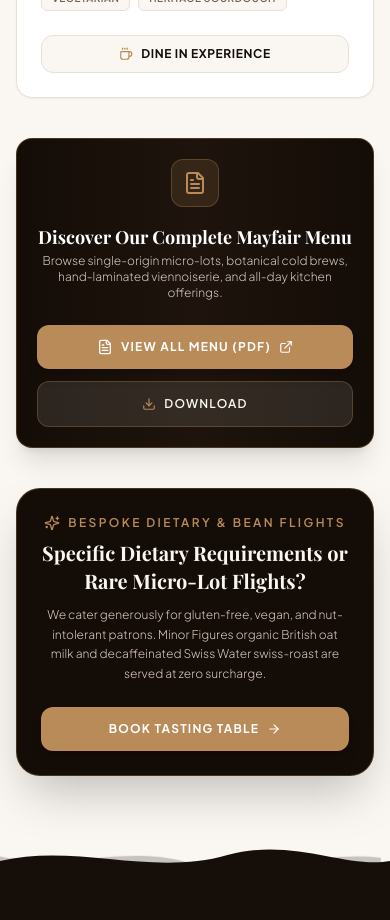
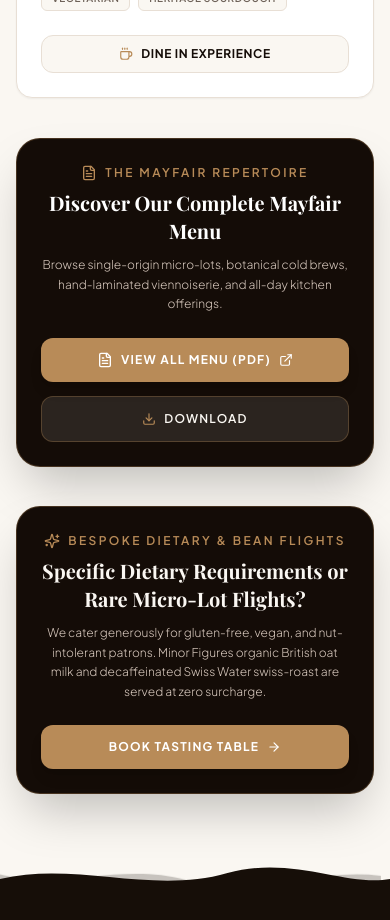
Before and after one commit to Ghilbranalf/CAFE, a React (Vite) app: page / in a window 390 px wide. Shown: the part 5560-6480 px from the top of the page. Built offline with nearby package versions, Linux system fonts and the light colour scheme; a web font is replaced by a local one.

Commit message:
Standardize complete menu banner layout to match dietary card aesthetic on iPad mini & tablets

```diff
--- a/src/components/MenuSection.jsx
+++ b/src/components/MenuSection.jsx
@@ -107,27 +107,26 @@ export default function MenuSection() {
 
         {/* Prominent "View All Menu (PDF)" Banner */}
         <Reveal effect="up" delay={100} className="mb-10 sm:mb-14">
-          <div className="bg-gradient-to-r from-[#140C07] via-[#1E140D] to-[#140C07] rounded-2xl p-5 sm:p-8 border border-[#B88B58]/30 shadow-xl flex flex-col md:flex-row items-center justify-between gap-6 text-[#FAF7F2]">
-            <div className="flex flex-col sm:flex-row items-center sm:items-start gap-4 text-center sm:text-left">
-              <div className="w-12 h-12 rounded-xl bg-[#B88B58]/15 border border-[#B88B58]/30 flex items-center justify-center shrink-0">
-                <FileText className="w-6 h-6 text-[#B88B58]" />
+          <div className="bg-[#140C07] text-[#FAF7F2] rounded-3xl p-6 sm:p-10 lg:p-12 border border-[#B88B58]/30 flex flex-col lg:flex-row items-center justify-between gap-6 sm:gap-8 shadow-2xl">
+            <div className="text-center lg:text-left">
+              <div className="inline-flex lg:flex items-center gap-2 text-[#B88B58] text-xs font-semibold uppercase tracking-[0.2em] mb-2">
+                <FileText className="w-4 h-4" />
+                <span>The Mayfair Repertoire</span>
               </div>
-              <div>
-                <h3 className="font-serif font-bold text-lg sm:text-xl text-white">
-                  Discover Our Complete Mayfair Menu
-                </h3>
-                <p className="font-sans text-xs sm:text-sm text-[#D4C7BC] font-light mt-0.5">
-                  Browse single-origin micro-lots, botanical cold brews, hand-laminated viennoiserie, and all-day kitchen offerings.
-                </p>
-              </div>
+              <h3 className="font-serif font-bold text-xl sm:text-2xl lg:text-3xl mb-2.5 text-white">
+                Discover Our Complete Mayfair Menu
+              </h3>
+              <p className="font-sans text-xs sm:text-sm text-[#D6C7BC] max-w-2xl leading-relaxed font-light">
+                Browse single-origin micro-lots, botanical cold brews, hand-laminated viennoiserie, and all-day kitchen offerings.
+              </p>
             </div>
 
-            <div className="flex flex-col sm:flex-row items-stretch sm:items-center gap-3 shrink-0 w-full md:w-auto">
+            <div className="flex flex-col sm:flex-row items-center gap-3.5 shrink-0 w-full sm:w-auto justify-center">
               <a
                 href="/menu.pdf"
                 target="_blank"
                 rel="noopener noreferrer"
-                className="shimmer-btn w-full sm:w-auto inline-flex items-center justify-center gap-2 px-6 sm:px-7 py-3.5 bg-[#B88B58] hover:bg-[#A37845] text-white text-xs uppercase tracking-widest font-bold rounded-xl shadow-lg hover:shadow-2xl transition-all duration-300 group"
+                className="shimmer-btn w-full sm:w-auto inline-flex items-center justify-center gap-2 px-7 py-3.5 sm:py-4 bg-[#B88B58] hover:bg-[#A37845] text-white text-xs uppercase tracking-widest font-bold rounded-xl shadow-lg hover:shadow-2xl transition-all duration-300 group"
               >
                 <FileText className="w-4 h-4 text-white" />
                 <span>View All Menu (PDF)</span>
@@ -137,7 +136,7 @@ export default function MenuSection() {
               <a
                 href="/menu.pdf"
                 download="The-Heritage-And-Roast-Mayfair-Menu.pdf"
-                className="w-full sm:w-auto inline-flex items-center justify-center gap-2 px-5 py-3.5 bg-[#FAF7F2]/10 hover:bg-[#FAF7F2]/20 text-[#FAF7F2] border border-[#B88B58]/30 hover:border-[#B88B58] text-xs uppercase tracking-widest font-semibold rounded-xl transition-all duration-300"
+                className="w-full sm:w-auto inline-flex items-center justify-center gap-2 px-6 py-3.5 sm:py-4 bg-[#FAF7F2]/10 hover:bg-[#FAF7F2]/20 text-[#FAF7F2] border border-[#B88B58]/30 hover:border-[#B88B58] text-xs uppercase tracking-widest font-semibold rounded-xl transition-all duration-300"
               >
                 <Download className="w-3.5 h-3.5 text-[#B88B58]" />
                 <span>Download</span>
```
